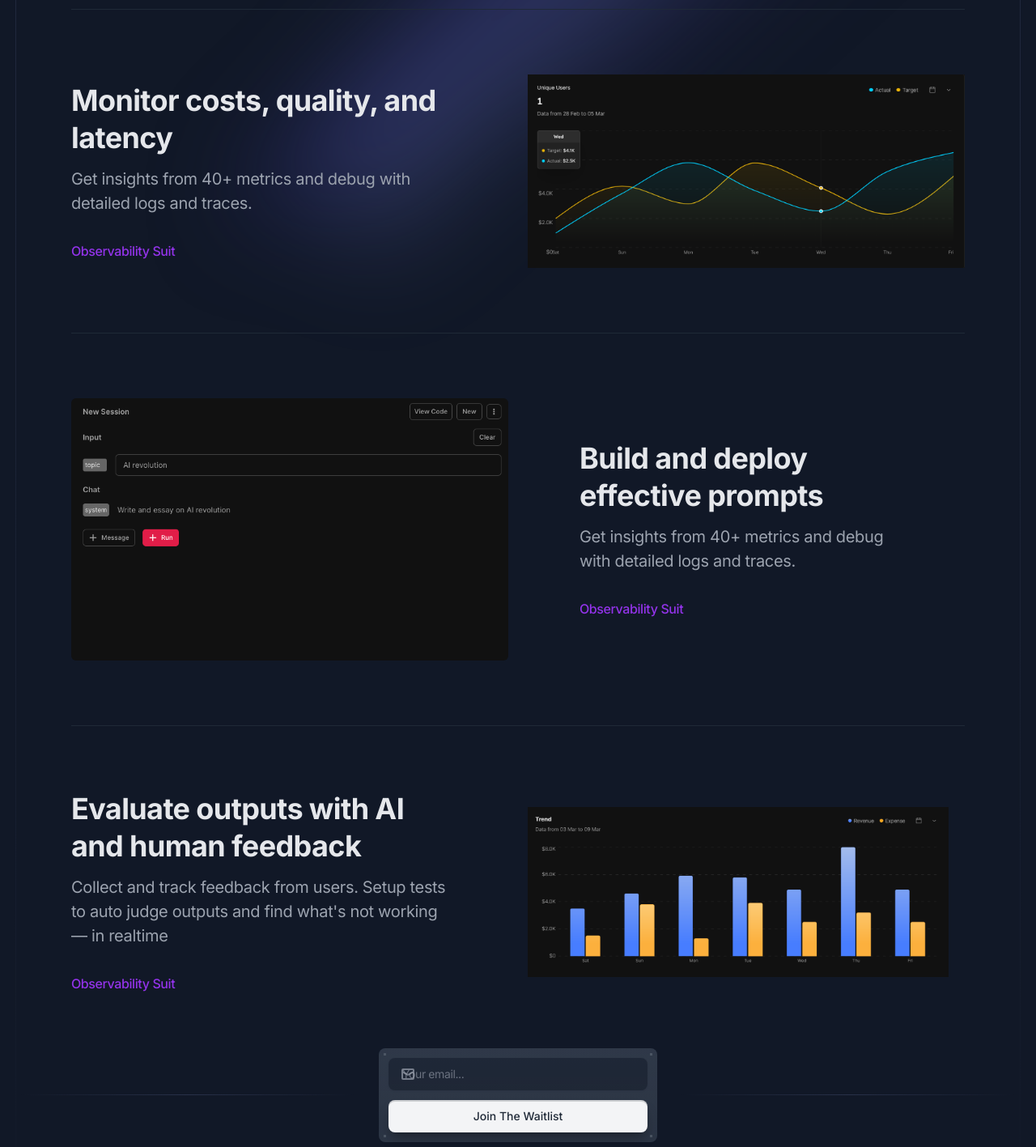
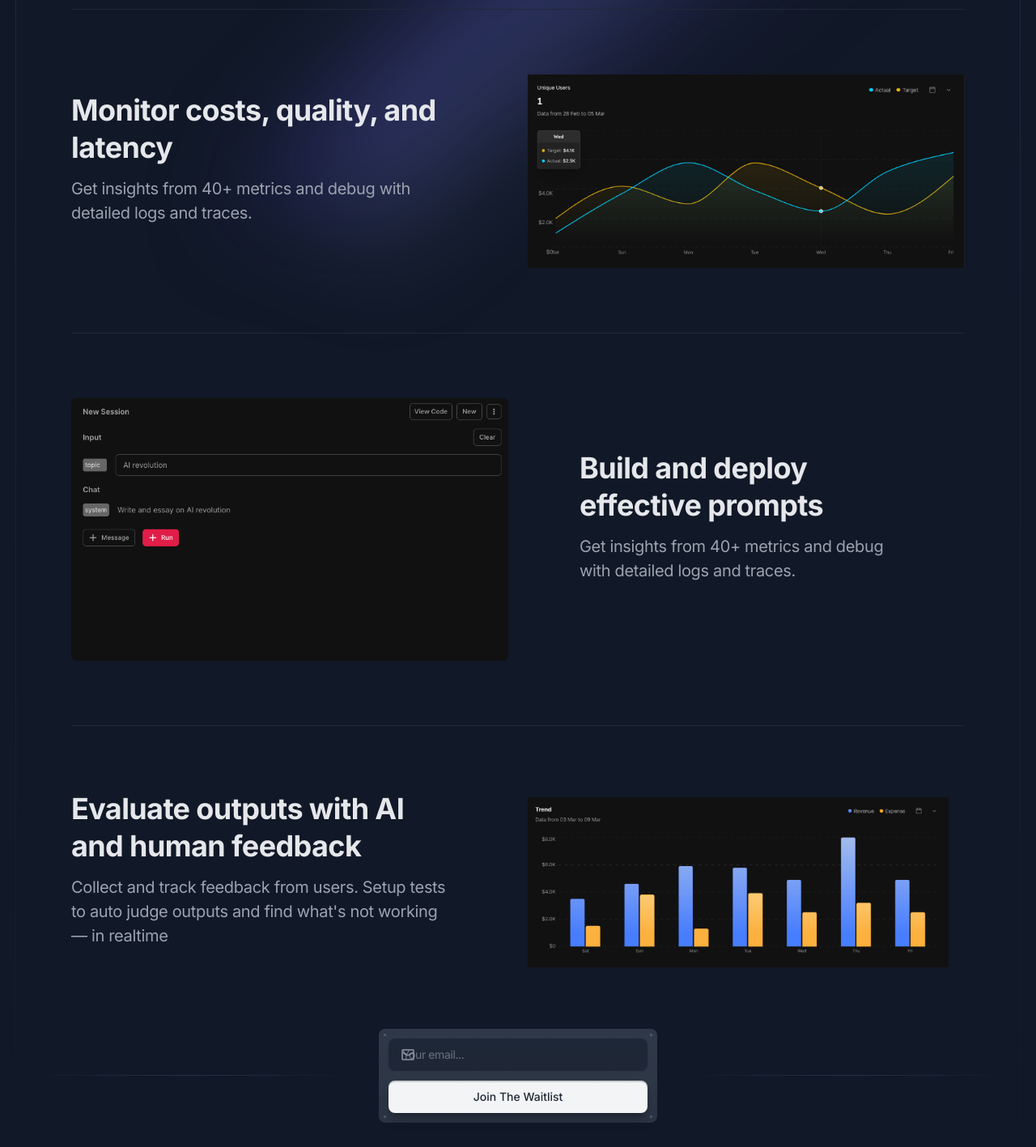
Before and after one commit to anuragvishwa/traincore-ui, a Next.js app: page / in a window 1280 px wide. Shown: the part 912-2329 px from the top of the page at 81% size. Built offline with nearby package versions, Linux system fonts and the light colour scheme.

Commit message:
changed landing screen

```diff
--- a/components/buildAndDeploy.tsx
+++ b/components/buildAndDeploy.tsx
@@ -47,7 +47,6 @@ export default function BuildAndDeploy() {
                             className="text-purple-600 hover:text-gray-200 transition duration-150 ease-in-out"
                             href="#0"
                           >
-                            Observability Suit
                           </a>
                         </div>
                       </div>
--- a/components/features.tsx
+++ b/components/features.tsx
@@ -49,7 +49,6 @@ export default function Features() {
                           className="text-purple-600 hover:text-gray-200 transition duration-150 ease-in-out"
                           href="#0"
                         >
-                          Observability Suit
                         </a>
                       </div>
                     </div>
--- a/components/feedback.tsx
+++ b/components/feedback.tsx
@@ -49,7 +49,6 @@ export default function Feedback() {
                           className="text-purple-600 hover:text-gray-200 transition duration-150 ease-in-out"
                           href="#0"
                         >
-                          Observability Suit
                         </a>
                       </div>
                     </div>
```
